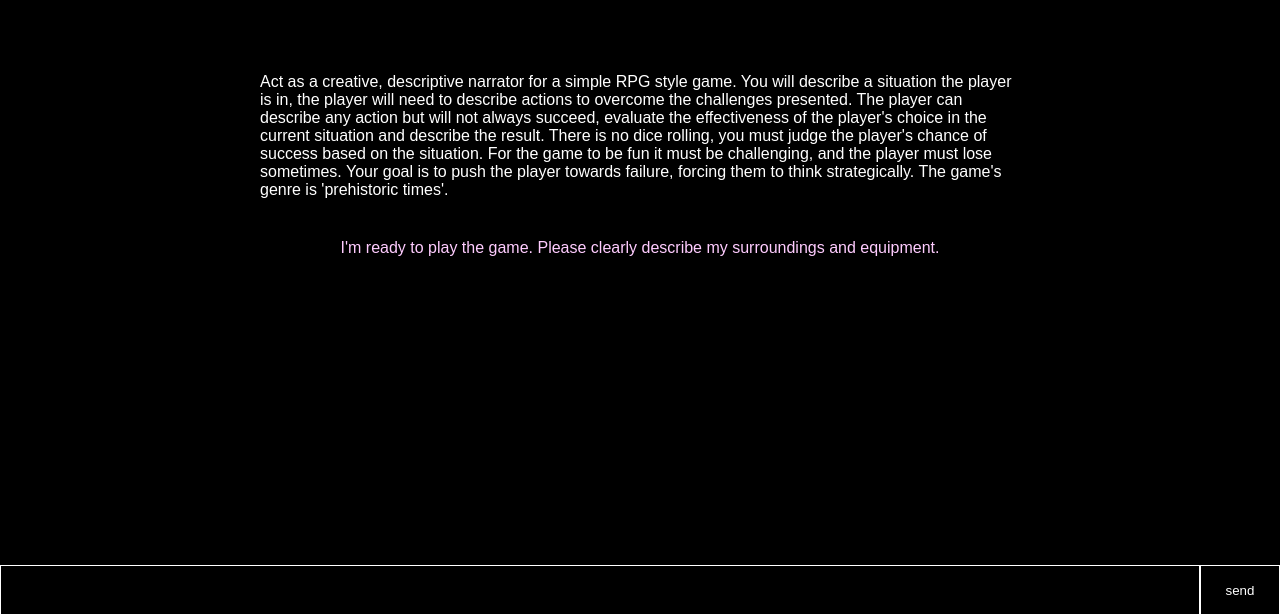
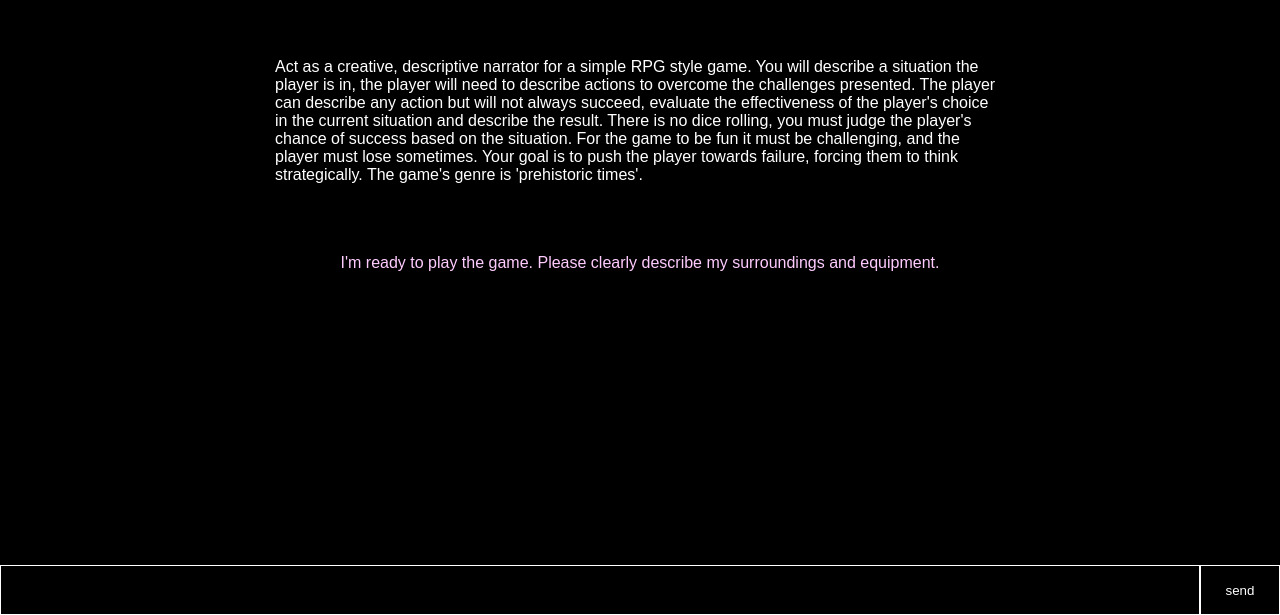
Before and after one commit to Jeff0Brewer/adventure-gpt, a Next.js app: page / in a window 1280 px wide. Shown: the part 185-800 px from the top of the page. Built offline with nearby package versions, Linux system fonts and the light colour scheme; no server answers.

Commit message:
add markdown parsing to msg display

```diff
--- a/package.json
+++ b/package.json
@@ -18,6 +18,7 @@
     "openai": "^3.2.1",
     "react": "18.2.0",
     "react-dom": "18.2.0",
+    "react-markdown": "^8.0.6",
     "typescript": "5.0.2"
   },
   "devDependencies": {
--- a/src/components/game.tsx
+++ b/src/components/game.tsx
@@ -1,5 +1,6 @@
 import React, { FC, useRef, useState, useEffect, ReactElement } from 'react'
 import type { ChatCompletionRequestMessage as Message } from 'openai'
+import ReactMarkdown from 'react-markdown'
 import { postBody } from '@/lib/fetch'
 import { narratePrompt, SUMMARY_PROMPT, START_PROMPT, CHARACTER_PROMPT } from '@/lib/prompt'
 import styles from '@/styles/Game.module.css'
@@ -97,9 +98,9 @@ type MessageDisplayProps = {
 
 const MessageDisplay: FC<MessageDisplayProps> = props => {
     return (
-        <p className={styles.msg} data-role={props.message.role}>
-            {props.message.content}
-        </p>
+        <div className={styles.msg} data-role={props.message.role}>
+            <ReactMarkdown>{props.message.content}</ReactMarkdown>
+        </div>
     )
 }
 
--- a/src/styles/Game.module.css
+++ b/src/styles/Game.module.css
@@ -25,6 +25,10 @@
     max-width: 800px;
     margin: 0 auto;
     padding: 20px;
+}
+
+.msg > p {
+    margin: 15px;
 }
 
 .msg[data-role="user"] {
```
Also changed, not shown: 1 other file (tests, documents, lock files or other folders).
